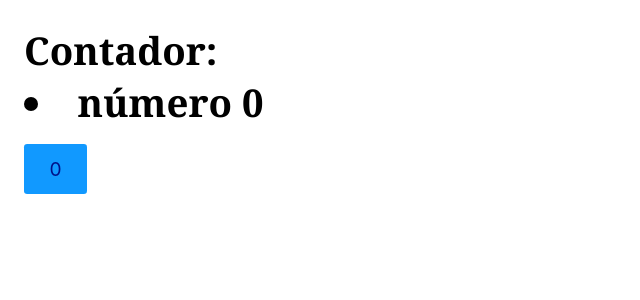
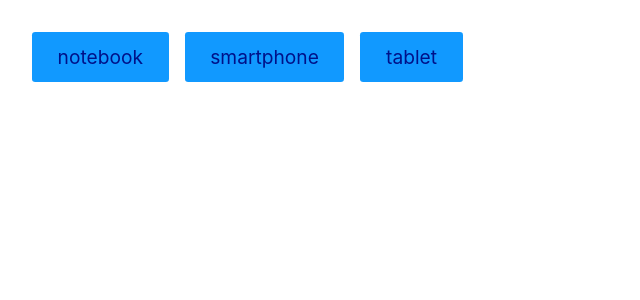
Before and after one commit to GabeGreison/reactApp, a React (Create React App) app in the folder meuapp/: page / in a window 1280 px wide. Shown: the top 300 px of the page, without its empty margins (0-640 px from the left). Built offline with nearby package versions, Linux system fonts and the light colour scheme.

Commit message:
fetch exercise

```diff
--- a/meuapp/src/App.js
+++ b/meuapp/src/App.js
@@ -1,27 +1,33 @@
 import React from "react";
+import Produto from "./Produto";
 
 
 
 const App = () => {
+  const [dados, setDados]= React.useState(null);
+  const [carregando, setCarregando] = React.useState(null)
 
-const [contador , setContador] = React.useState(0)
-const [items, setItems] = React.useState(['número 0'])
+ async function handleClick(event){
+  setCarregando(true);
 
-function handleClick(){
-  setContador((contador)=> {
-    return contador + 1
-  })
+   const response = await fetch(
+      `https://ranekapi.origamid.dev/json/api/produto/${event.target.innerText}`,
+      );
+      const json = await response.json()
 
-  setItems((items) => [...items, 'número ' + (contador + 1)]
-  )
-}
+      setDados(json)
+      setCarregando(false);
+  }
 
   return(
-    <>
-    <h1>Contador: {items.map((item) =>
-    <li>{item}</li>)}</h1>
-    <button onClick = {handleClick}>{contador}</button>
-    </>
-  )};
+    <div>
+      <button style ={{margin: '.5rem'}} onClick={handleClick}>notebook</button>
+      <button style ={{margin: '.5rem'}} onClick={handleClick}>smartphone</button>
+      <button style ={{margin: '.5rem'}} onClick={handleClick}>tablet</button>
+      {carregando && <p>Carregando...</p>}
+      {!carregando && dados && <Produto dados ={dados}/>}
+    </div>
+  )
+  };
 
 export default App;
--- /dev/null
+++ b/meuapp/src/Produto.js
@@ -0,0 +1,13 @@
+import React from 'react'
+
+const Produto = ({dados}) => {
+    return ( <div>
+        <h1>{dados.nome}</h1>
+        <p>R$ {dados.preco}</p>
+        <img src={dados.fotos[0].src} alt= {dados.fotos[0].titulo} />
+        </div>
+    )
+
+}
+
+export default Produto
```
